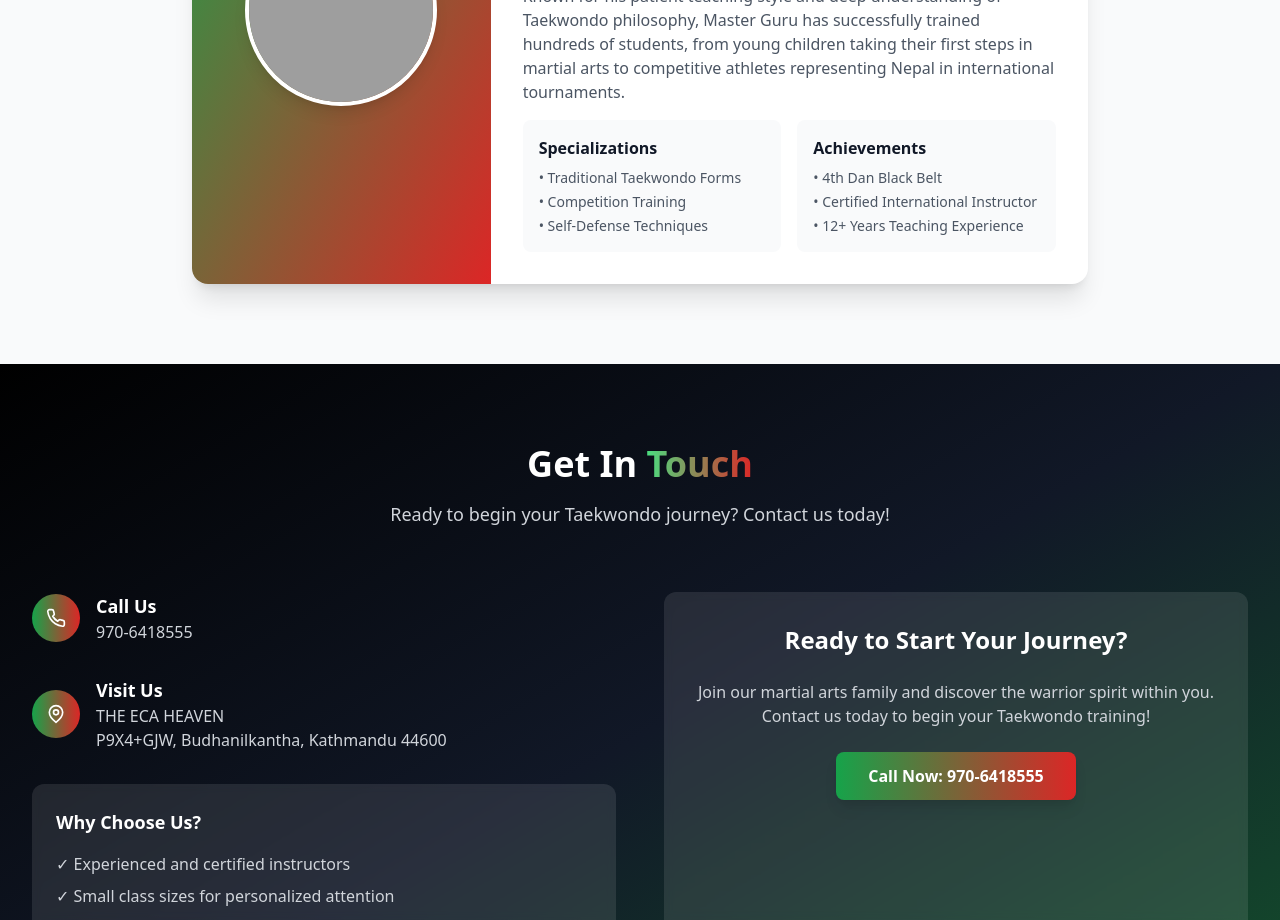
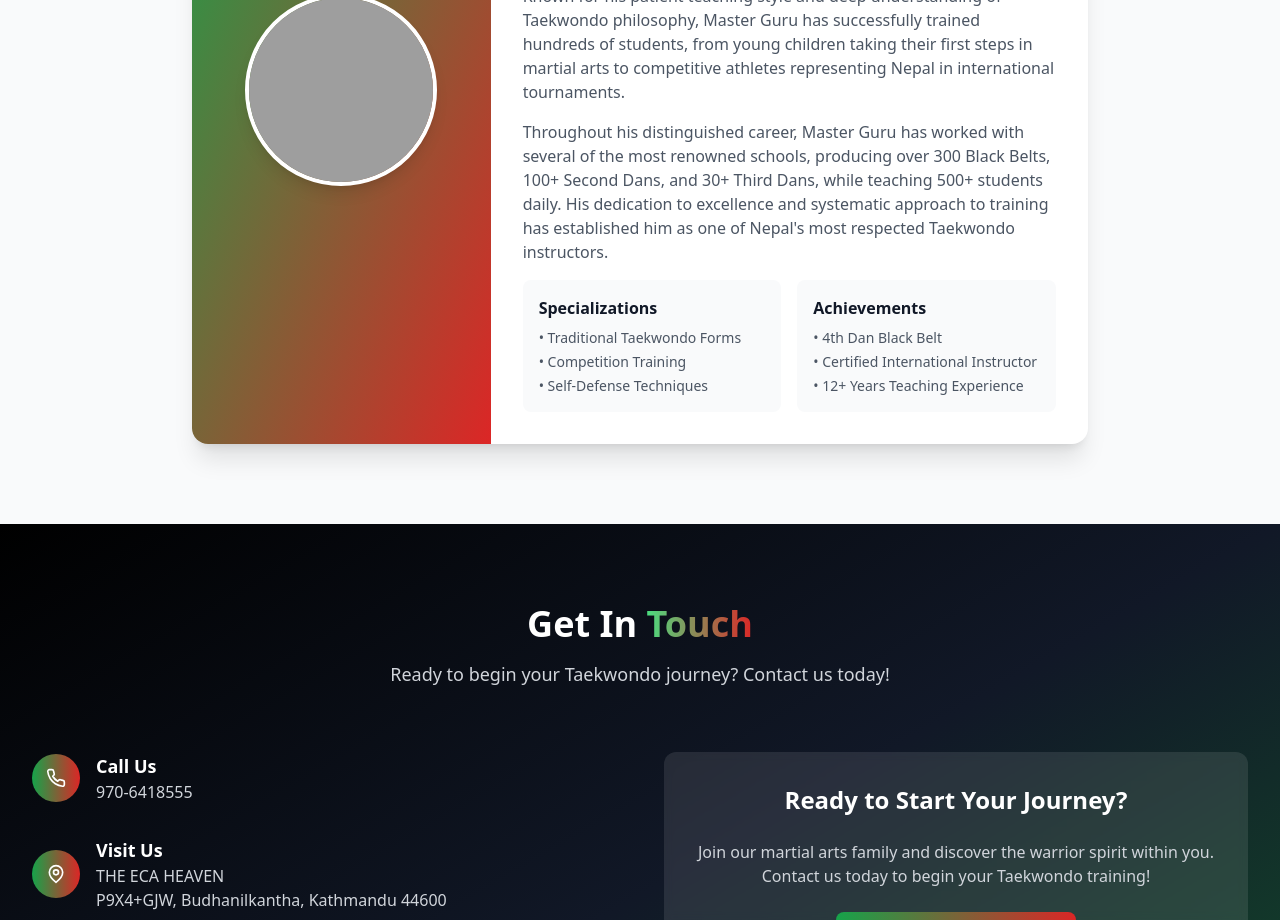
Before and after one commit to bankclothing16-png/ewds, a React (Vite) app: page / in a window 1280 px wide. Shown: the part 3520-4440 px from the top of the page. Built offline with nearby package versions, Linux system fonts and the light colour scheme; grey boxes are pictures that could not be loaded.

Commit message:
Add coach achievements to profile

```diff
--- a/src/App.tsx
+++ b/src/App.tsx
@@ -328,6 +328,13 @@ function App() {
                       to competitive athletes representing Nepal in international tournaments.
                     </p>
 
+                    <p>
+                      Throughout his distinguished career, Master Guru has worked with several of the most renowned schools,
+                      producing over 300 Black Belts, 100+ Second Dans, and 30+ Third Dans, while teaching 500+ students daily.
+                      His dedication to excellence and systematic approach to training has established him as one of Nepal's
+                      most respected Taekwondo instructors.
+                    </p>
+
                     <div className="grid md:grid-cols-2 gap-4 mt-6">
                       <div className="bg-gray-50 p-4 rounded-lg">
                         <h4 className="font-semibold text-gray-900">Specializations</h4>
```
